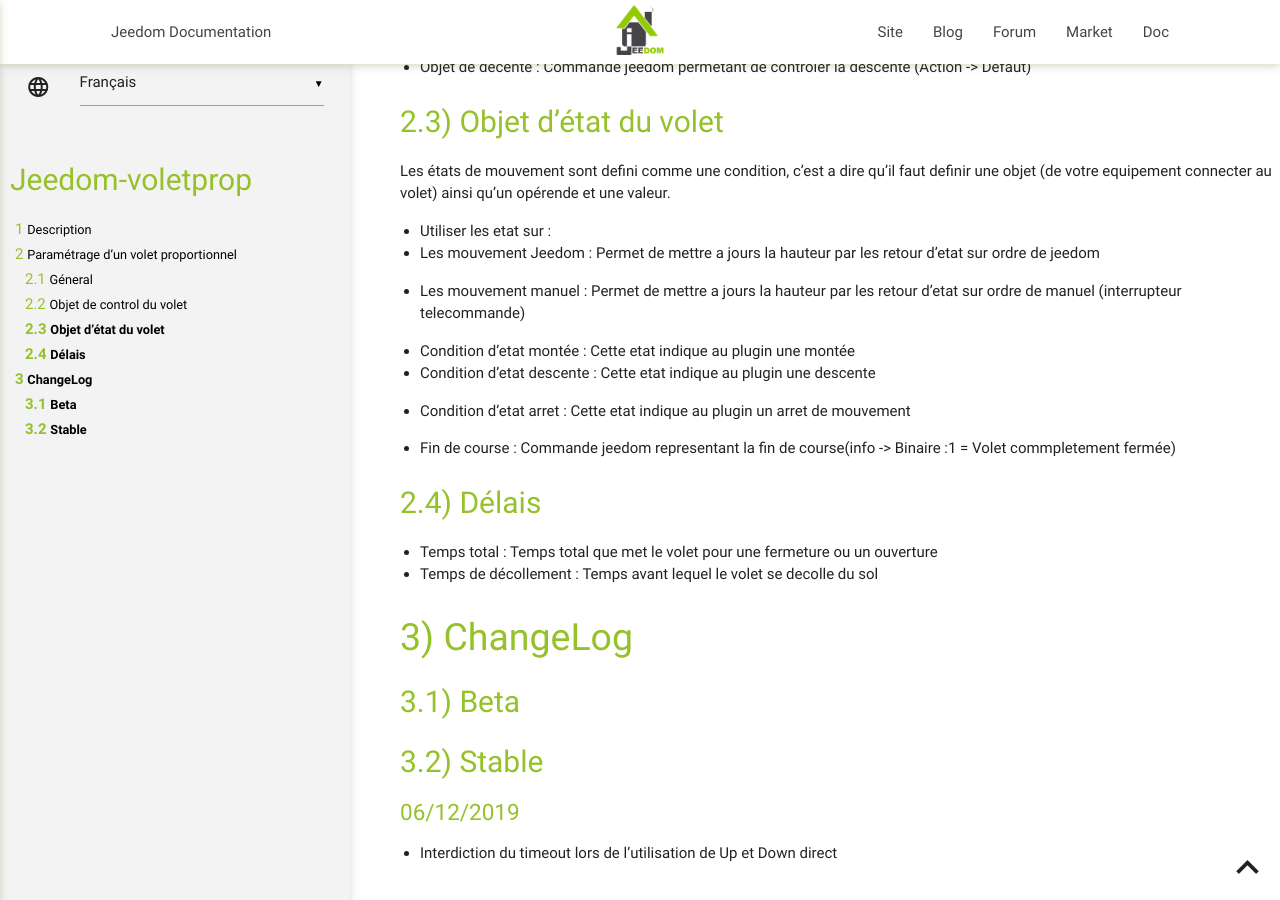
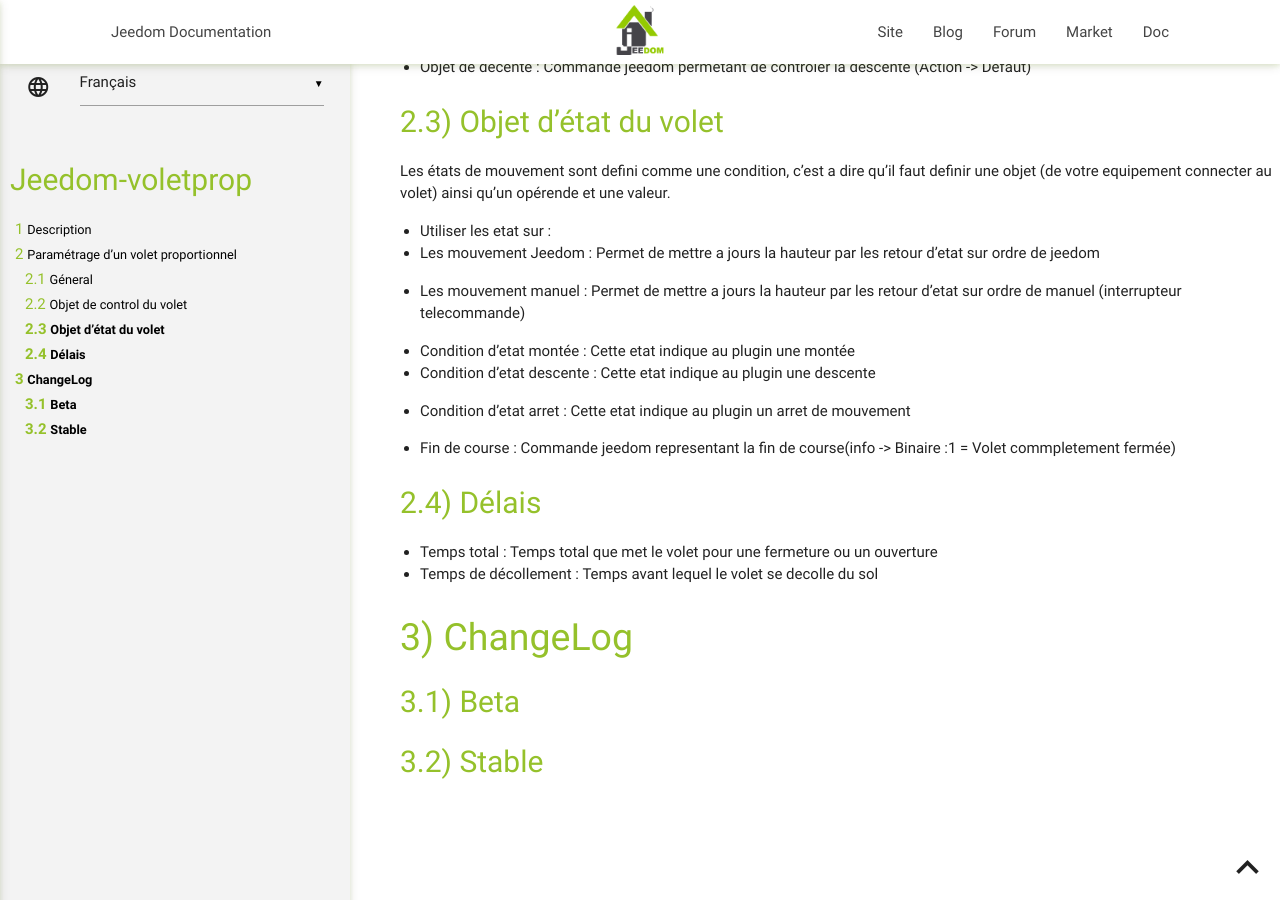
Before and after one commit to mika-nt28/Jeedom-voletProp, a Jekyll site: the page built from docs/fr_FR/index.md, in a window 1280 px wide and 900 px high, scrolled down 973 px. Built offline with Jekyll 4.4.1, drawn with Linux system fonts in a browser that asks for light colours; our own code applies the rules of GitHub Pages for plain Markdown files.

Commit message:
Update index.md

```diff
--- a/docs/fr_FR/index.md
+++ b/docs/fr_FR/index.md
@@ -55,7 +55,3 @@ Beta
 
 Stable
 ------
-
-### 06/12/2019
-
-* Interdiction du timeout lors de l'utilisation de Up et Down direct
```
